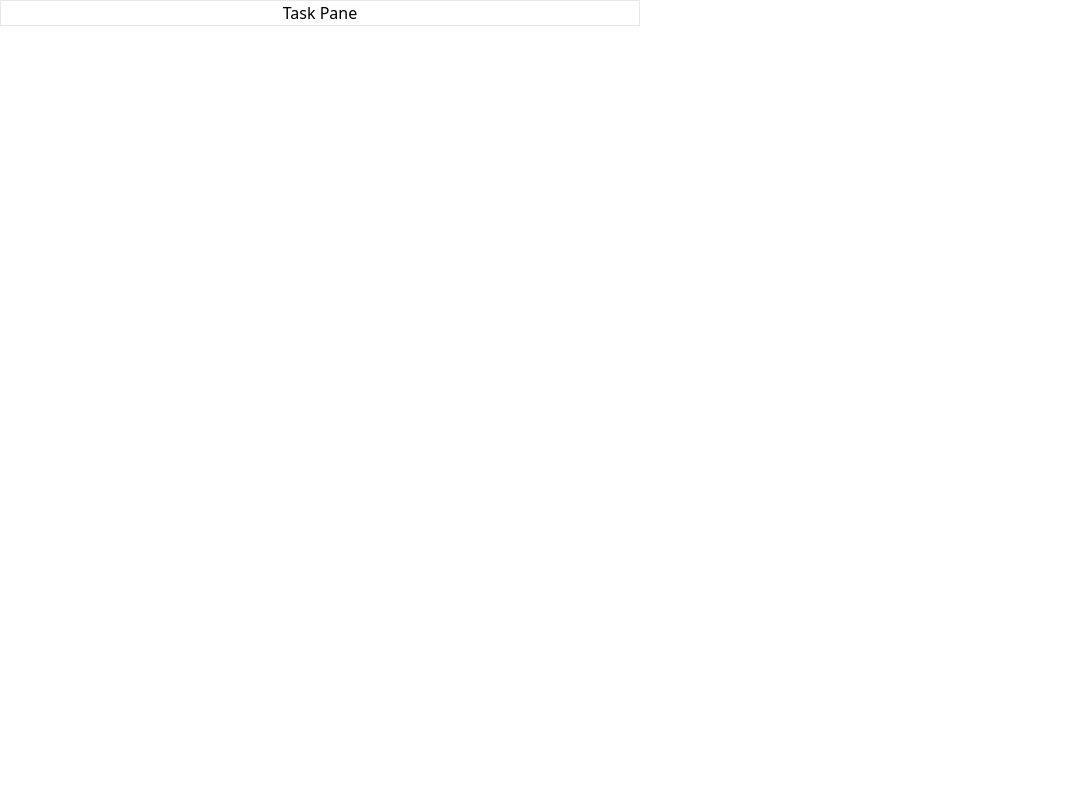
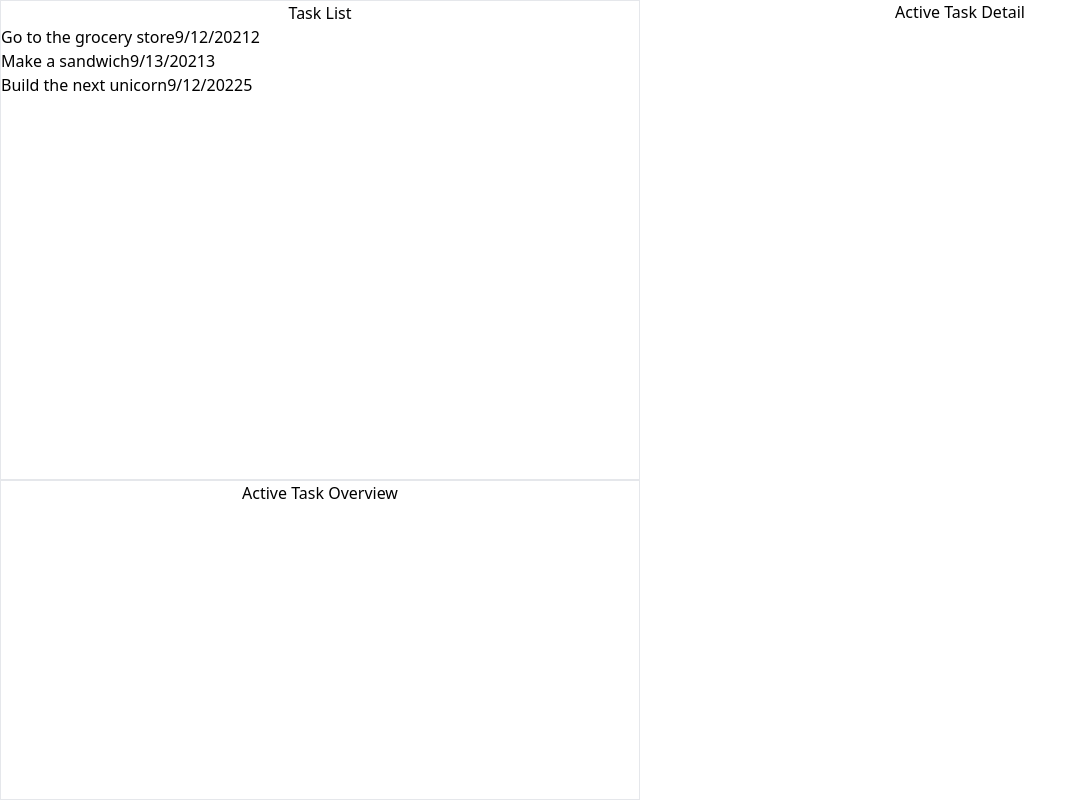
Before and after one commit to mattcdrake/project-hunter, a React (Create React App) app: page / in a window 1280 px wide. Shown: the whole page, without its empty margins (0-1087 px from the left). Built offline with nearby package versions, Linux system fonts and the light colour scheme.

Commit message:
Finish basic layout

```diff
--- a/src/App.tsx
+++ b/src/App.tsx
@@ -2,15 +2,42 @@ import React from "react";
 import "./App.css";
 
 // Components
-import TaskPane from "./components/TaskPane";
+import ActiveTaskDetail from "./components/ActiveTaskDetail";
+import ActiveTaskOverview from "./components/ActiveTaskOverview";
+import TaskList from "./components/TaskList";
 
 // Types
 import Task from "./types/Task";
 
+// Test data used during development
+const testTasks: Task[] = [
+  {
+    title: "Go to the grocery store",
+    dueDate: new Date("2021-09-12"),
+    difficulty: 2,
+  },
+  {
+    title: "Make a sandwich",
+    dueDate: new Date("2021-09-13"),
+    difficulty: 3,
+  },
+  {
+    title: "Build the next unicorn",
+    dueDate: new Date("2022-09-12"),
+    difficulty: 5,
+  },
+];
+
 const App = () => {
   return (
-    <div className="App">
-      <TaskPane tasks={[]} />
+    <div className="App grid grid-cols-2">
+      <div className="h-screen">
+        <TaskList tasks={testTasks} />
+        <ActiveTaskOverview />
+      </div>
+      <div className="h-screen">
+        <ActiveTaskDetail />
+      </div>
     </div>
   );
 };
--- /dev/null
+++ b/src/components/ActiveTaskDetail.tsx
@@ -0,0 +1,10 @@
+import React from "react";
+
+// Types
+import Task from "../types/Task";
+
+const ActiveTaskDetail = () => {
+  return <div>Active Task Detail</div>;
+};
+
+export default ActiveTaskDetail;
--- /dev/null
+++ b/src/components/ActiveTaskOverview.tsx
@@ -0,0 +1,10 @@
+import React from "react";
+
+// Types
+import Task from "../types/Task";
+
+const ActiveTaskOverview = () => {
+  return <div className="border h-2/5">Active Task Overview</div>;
+};
+
+export default ActiveTaskOverview;
--- /dev/null
+++ b/src/components/TaskList.tsx
@@ -0,0 +1,32 @@
+import React from "react";
+
+// Types
+import Task from "../types/Task";
+
+interface TaskListProps {
+  tasks: Task[];
+}
+
+const TaskList = (props: TaskListProps) => {
+  const taskHeaders = props.tasks.map((task) => (
+    <li>
+      <span>{task.title}</span>
+      <span>
+        <span>
+          {task.dueDate.getMonth() + 1}/{task.dueDate.getDate()}/
+          {task.dueDate.getFullYear()}
+        </span>
+        <span>{task.difficulty}</span>
+      </span>
+    </li>
+  ));
+
+  return (
+    <div className="border h-3/5">
+      Task List
+      <ul className="text-left">{taskHeaders}</ul>
+    </div>
+  );
+};
+
+export default TaskList;
--- a/src/components/TaskPane.tsx
+++ /dev/null
@@ -1,14 +0,0 @@
-import React from "react";
-
-// Types
-import Task from "../types/Task";
-
-interface TaskPaneProps {
-  tasks: Task[];
-}
-
-const TaskPane = (props: TaskPaneProps) => {
-  return <div className="border w-1/2">Task Pane</div>;
-};
-
-export default TaskPane;
```
